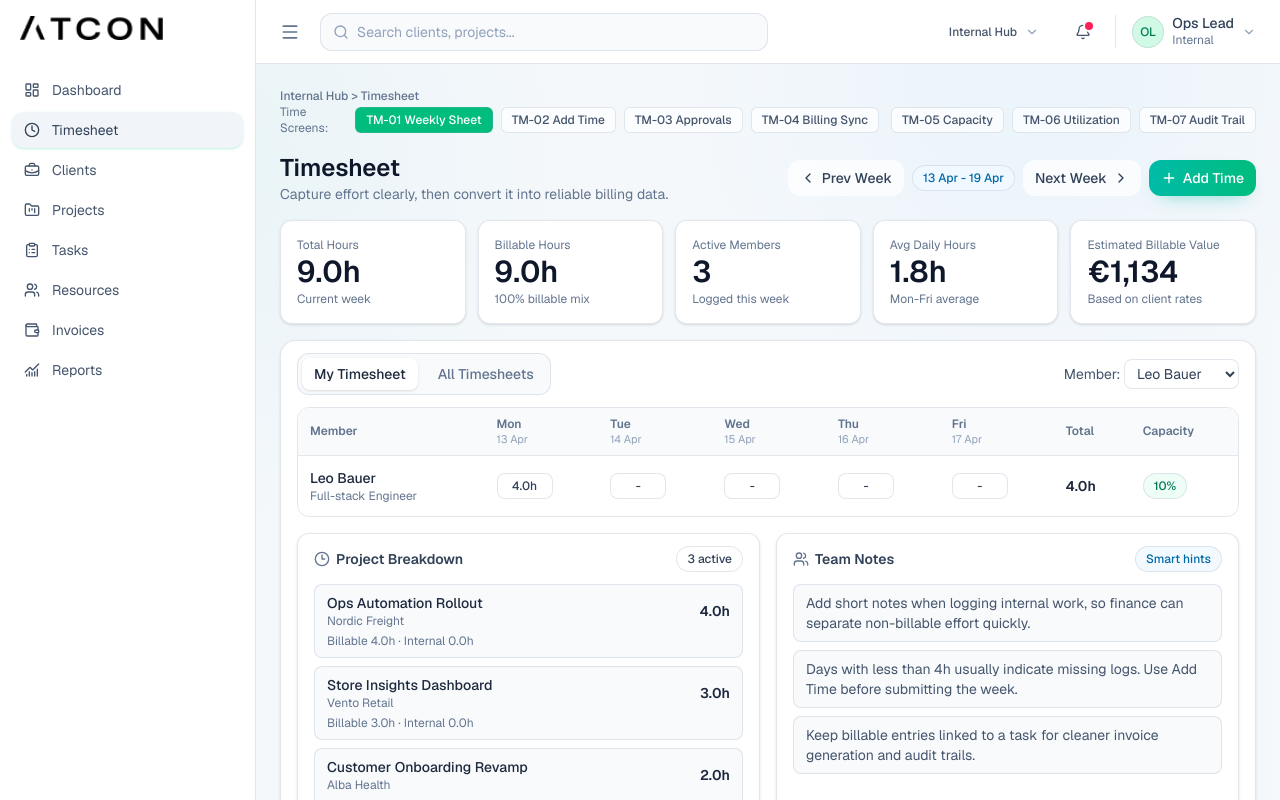
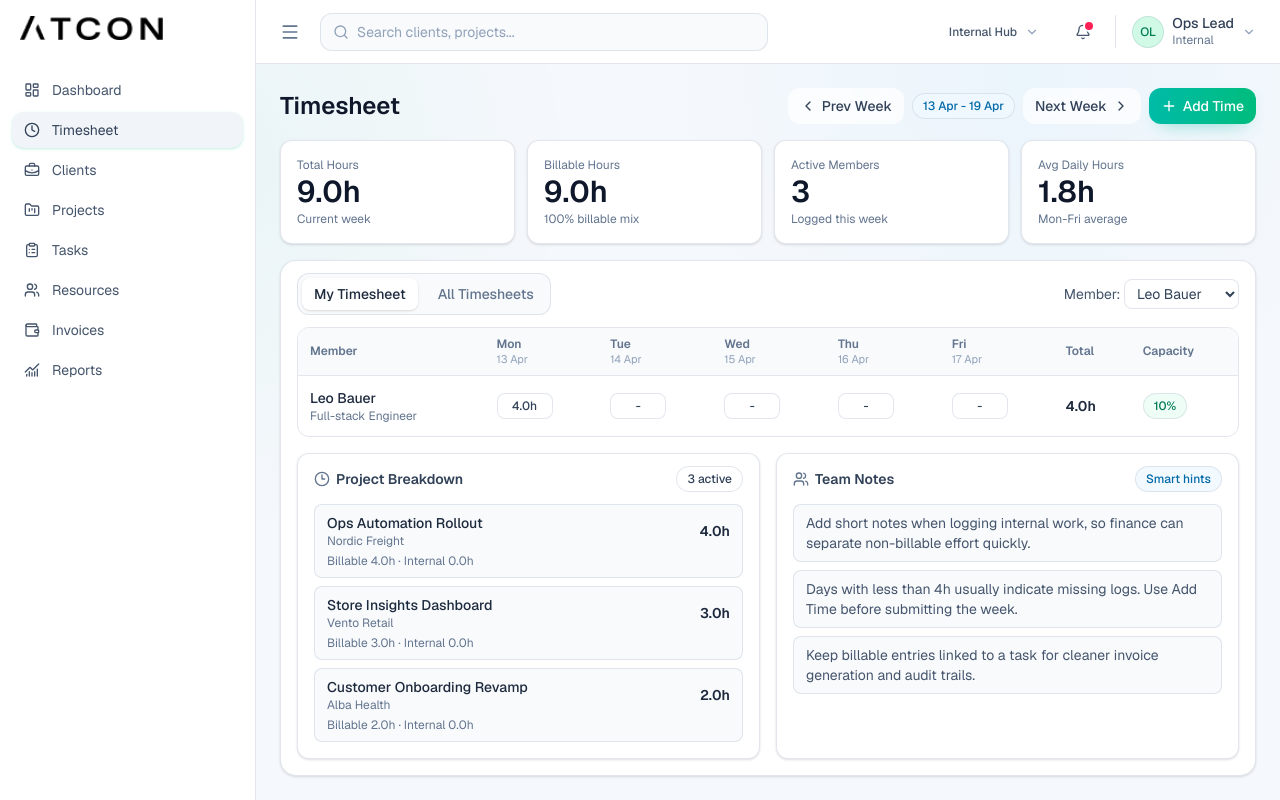
Before and after one commit to ashishcodespace/atcon, a Next.js app: page /timesheet in a window 1280 px wide. Built offline with nearby package versions, Linux system fonts and the light colour scheme.

Commit message:
feat: add css i pages

```diff
--- a/src/app/(ops)/dashboard/page.tsx
+++ b/src/app/(ops)/dashboard/page.tsx
@@ -62,24 +62,24 @@ export default function DashboardPage() {
   return (
     <section className="h-full min-h-0 overflow-y-auto lg:overflow-hidden pr-1">
       <div className="flex flex-col lg:grid lg:h-full lg:min-h-0 lg:grid-rows-[auto_auto_auto_minmax(0,1fr)] gap-4">
-        <PageContext
+        {/* <PageContext
           breadcrumb={[]}
-        // chipLabel="Dashboard Screens"
-        // chips={[
-        //   { label: "Overview", active: true },
-        //   { label: "Delivery" },
-        //   { label: "Revenue" },
-        //   { label: "Team" },
-        // ]}
-        // rightChips={[
-        //   { label: "Checklist", active: true },
-        //   { label: "Board View" },
-        //   { label: "Internal Hub" },
-        // ]}
-        />
+        chipLabel="Dashboard Screens"
+        chips={[
+          { label: "Overview", active: true },
+          { label: "Delivery" },
+          { label: "Revenue" },
+          { label: "Team" },
+        ]}
+        rightChips={[
+          { label: "Checklist", active: true },
+          { label: "Board View" },
+          { label: "Internal Hub" },
+        ]}
+        /> */}
         <div className="flex items-center justify-between">
           <div>
-            <h1 className="text-2xl font-semibold text-slate-900 -mt-4"> Dashboard</h1>
+            <h1 className="text-2xl font-semibold text-slate-900"> Dashboard</h1>
             {/* <p className="text-sm text-slate-500">What needs attention right now across delivery and revenue.</p> */}
           </div>
           {/* <Button variant="subtle" className="gap-1">
@@ -92,7 +92,7 @@ export default function DashboardPage() {
           <StatStrip
             stats={[
               { label: "Active Projects", value: String(metrics.activeProjects), hint: "Delivery in motion" },
-              { label: "Revenue (Paid)", value: formatCurrency(metrics.revenue), hint: "Closed invoices", valueTone: "success" },
+              // { label: "Revenue (Paid)", value: formatCurrency(metrics.revenue), hint: "Closed invoices", valueTone: "success" },
               { label: "Pending Invoices", value: String(metrics.pendingInvoices), hint: "Need follow-up", valueTone: insights.overdueInvoices.length ? "danger" : "default" },
               { label: "Team Utilization", value: `${metrics.teamUtilization}%`, hint: "Capacity usage", valueTone: "warning" },
               { label: "Tasks Due Soon", value: String(metrics.tasksDue), hint: "Next 4 days", valueTone: metrics.tasksDue > 5 ? "danger" : "default" },
--- a/src/components/layout/app-shell.tsx
+++ b/src/components/layout/app-shell.tsx
@@ -136,7 +136,7 @@ export function AppShell({ children }: AppShellProps) {
               )}
               <div
                 className={clsx(
-                  "absolute right-0 top-full mt-2 w-48 z-20 rounded-xl border border-slate-200 bg-white py-1 shadow-lg shadow-slate-200/50 transition-all duration-200 origin-top-right",
+                  "absolute right-0 top-full mt-2 w-40 z-20 rounded-xl border border-slate-200 bg-white py-1 shadow-lg shadow-slate-200/50 transition-all duration-200 origin-top-right",
                   hubDropdownOpen ? "opacity-100 scale-100 visible" : "opacity-0 scale-95 invisible"
                 )}
               >
--- a/src/components/pages/timesheet-page.tsx
+++ b/src/components/pages/timesheet-page.tsx
@@ -175,8 +175,8 @@ export function TimesheetPageClient() {
 
   return (
     <section className="space-y-4">
-      <PageContext
-        breadcrumb={["Internal Hub", "Timesheet"]}
+      {/* <PageContext
+        breadcrumb={[]}
         chipLabel="Time Screens"
         chips={[
           { label: "TM-01 Weekly Sheet", active: true },
@@ -189,12 +189,12 @@ export function TimesheetPageClient() {
           { label: "TM-06 Utilization" },
           { label: "TM-07 Audit Trail" },
         ]}
-      />
+      /> */}
 
       <div className="flex flex-wrap items-center justify-between gap-3">
         <div>
-          <h1 className="text-2xl font-semibold text-slate-900">Timesheet</h1>
-          <p className="text-sm text-slate-500">Capture effort clearly, then convert it into reliable billing data.</p>
+          <h1 className="text-2xl font-semibold text-slate-900 ">Timesheet</h1>
+          {/* <p className="text-sm text-slate-500">Capture effort clearly, then convert it into reliable billing data.</p> */}
         </div>
         <div className="flex items-center gap-2">
           <Button variant="subtle" className="gap-1.5" onClick={() => setWeekStart((prev) => addDays(prev, -7))}>
@@ -219,7 +219,7 @@ export function TimesheetPageClient() {
           { label: "Billable Hours", value: `${billableHours.toFixed(1)}h`, hint: `${Math.round((billableHours / Math.max(totalHours, 1)) * 100)}% billable mix` },
           { label: "Active Members", value: String(activeMembers), hint: "Logged this week" },
           { label: "Avg Daily Hours", value: `${avgDailyHours}h`, hint: "Mon-Fri average" },
-          { label: "Estimated Billable Value", value: formatCurrency(estimatedValue), hint: "Based on client rates" },
+          // { label: "Estimated Billable Value", value: formatCurrency(estimatedValue), hint: "Based on client rates" },
         ]}
       />
 
--- a/src/components/shared/stat-strip.tsx
+++ b/src/components/shared/stat-strip.tsx
@@ -9,7 +9,7 @@ type StatItem = {
 
 export function StatStrip({ stats }: { stats: StatItem[] }) {
   return (
-    <div className="grid gap-3 grid-cols-1 sm:grid-cols-2 md:grid-cols-3 lg:grid-cols-4 xl:grid-cols-5 flex-wrap">
+    <div className="grid gap-3 grid-cols-1 sm:grid-cols-2 md:grid-cols-3 lg:grid-cols-4 xl:grid-cols-4 flex-wrap">
       {stats.map((stat) => (
         <Card key={stat.label} className="rounded-xl">
           <CardContent className="space-y-1 p-4">
```
